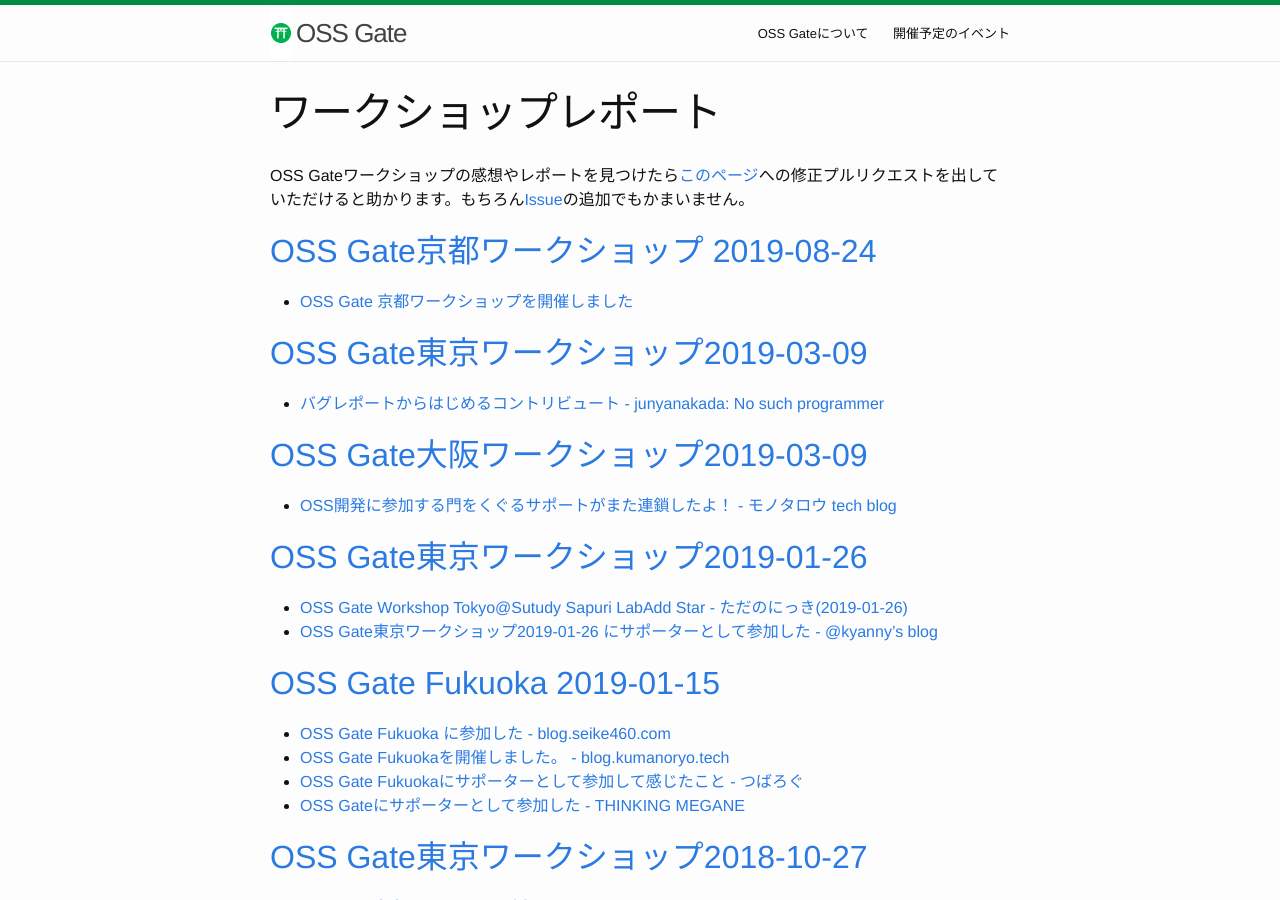
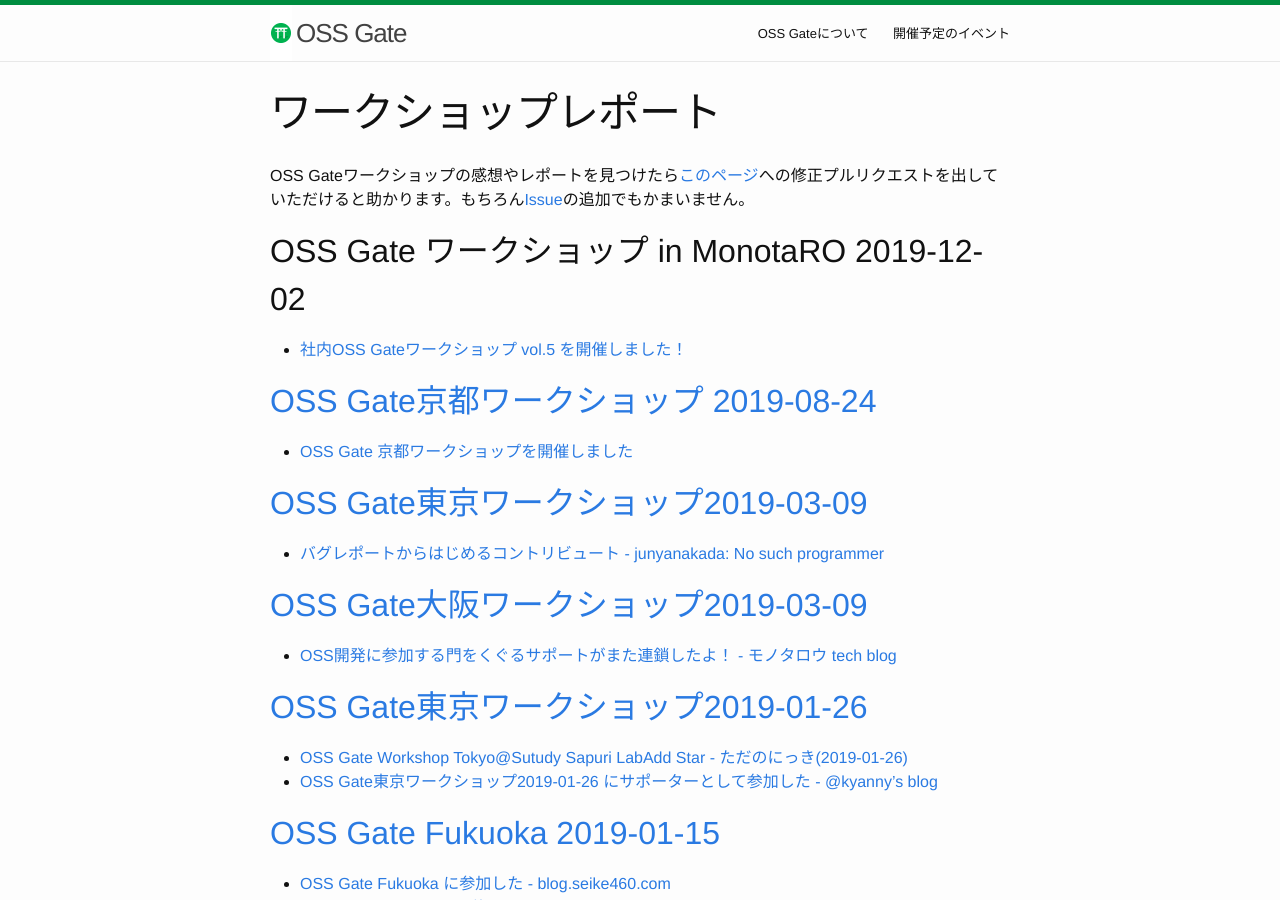
Before and after one commit to oss-gate/oss-gate.github.io, a Jekyll site: the page built from workshop/report.md, in a window 1280 px wide and 900 px high. Built offline with Jekyll 4.4.1, drawn with Linux system fonts in a browser that asks for light colours; comment, search, counter and statistics services are not loaded.

Commit message:
OSS Gate ワークショップ in MonotaRO 2019-12-02

```diff
--- a/workshop/report.md
+++ b/workshop/report.md
@@ -4,6 +4,9 @@
 ---
 
 OSS Gateワークショップの感想やレポートを見つけたら[このページ](https://github.com/oss-gate/oss-gate.github.io/blob/master/workshop/report.md)への修正プルリクエストを出していただけると助かります。もちろん[Issue](https://github.com/oss-gate/oss-gate.github.io/issues)の追加でもかまいません。
+
+## OSS Gate ワークショップ in MonotaRO 2019-12-02
+  * [社内OSS Gateワークショップ vol.5 を開催しました！](https://tech-blog.monotaro.com/entry/2020/01/14/115048)
 
 ## [OSS Gate京都ワークショップ 2019-08-24](https://oss-gate.doorkeeper.jp/events/94677)
   * [OSS Gate 京都ワークショップを開催しました](https://masayuki14.hatenablog.com/entry/2019/08/26/OSS_Gateワークショップ京都を開催しました)
```
